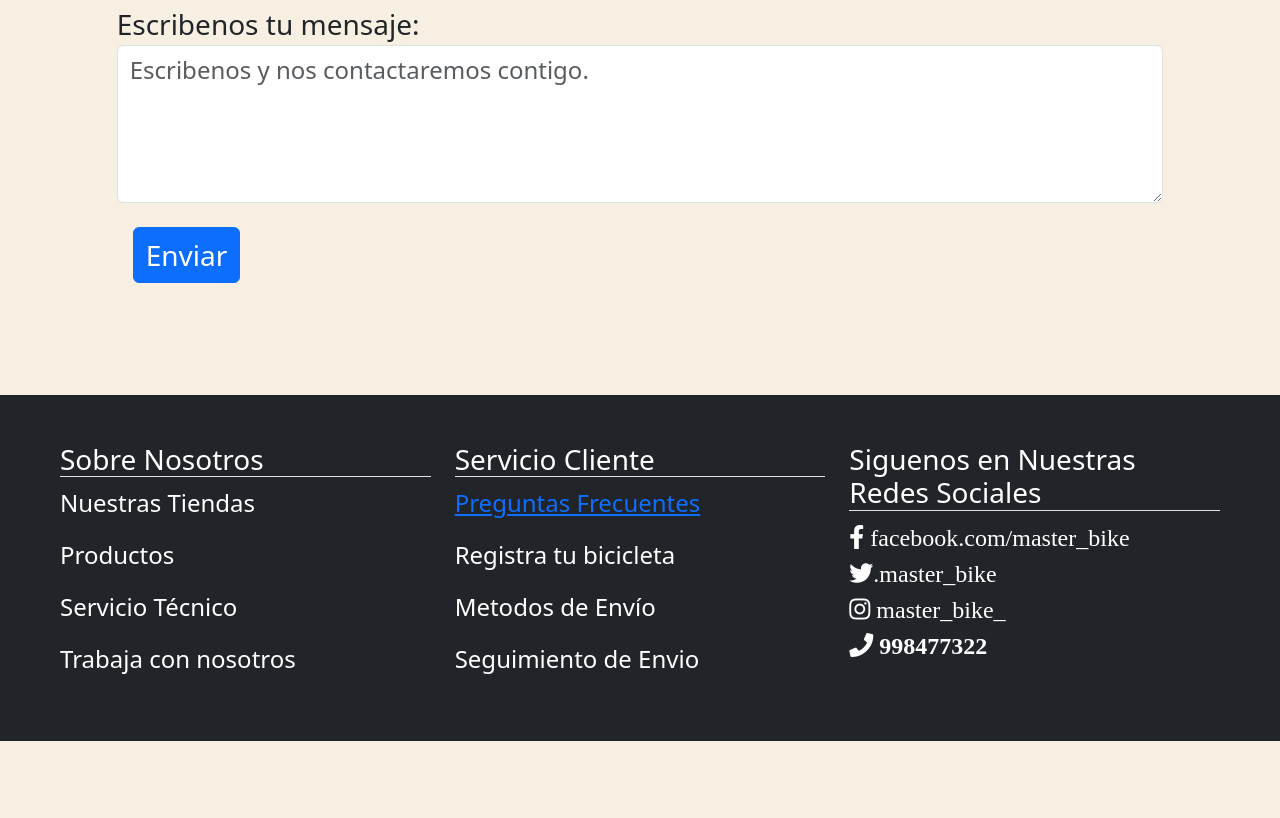
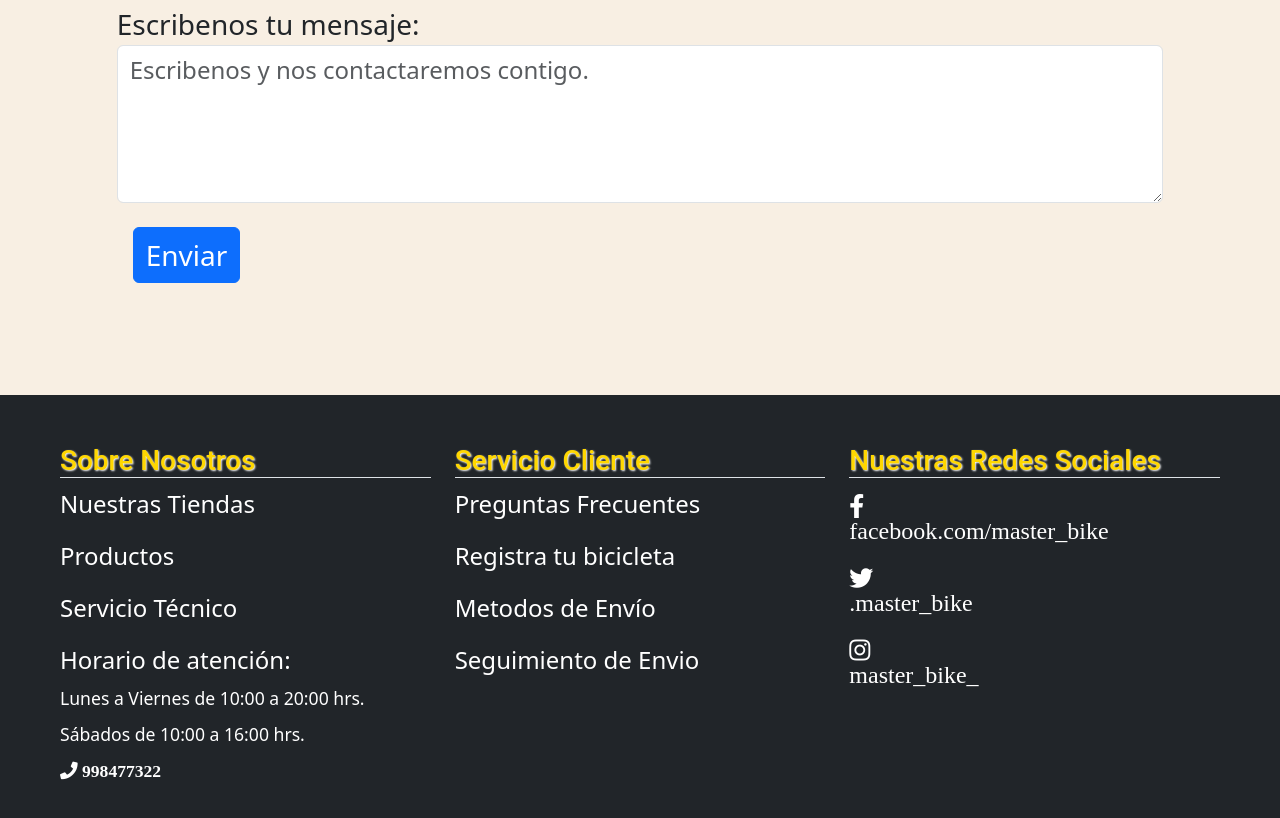
Before and after one commit to kmilo666/ProjectMasterBike, a plain HTML site: page Web/Contactanos/contactanos.html in a window 1280 px wide. Shown: the part 569-1387 px from the top of the page. Before the commit the page ends 1310 px from the top, so only its background shows below. Drawn offline with nearby package versions, Linux system fonts and the light colour scheme.

Commit message:
avance 11-04-2023

```diff
--- a/CSS/styles.css
+++ b/CSS/styles.css
@@ -56,3 +56,21 @@ text-align: justify;
     background-color: gold;
     height: 1000px;
 }
+.sombra_icono{
+    box-shadow: 1px 1px 3px white;
+}
+.footer_titles{
+    font-family: Roboto;
+    color: gold;
+    text-shadow: 1px 1px 2px white;
+}
+footer a{
+    text-decoration: none;
+    color: white;
+}
+footer a:hover{
+    color: #041bee;
+}
+footer a:visited{
+    color: #faf5ef;
+}
--- a/Web/Contactanos/contactanos.html
+++ b/Web/Contactanos/contactanos.html
@@ -100,27 +100,30 @@
     <footer class="row col mt-5 p-5 bg-dark text-white text-left">
 
       <div class="col-4 fs-4 ">
-        <h3 class="border-bottom">Sobre Nosotros</h3>
-        <p>Nuestras Tiendas</p>
-        <p>Productos</p>
-        <p>Servicio Técnico</p>
-        <p>Trabaja con nosotros</p>
+        <h3 class="border-bottom"><span class="footer_titles">Sobre Nosotros</span></h3>
+        <a href="#"><p>Nuestras Tiendas</p></a>
+        <a href="#"><p>Productos</p></a>
+        <a href="#"><p>Servicio Técnico</p></a>
+        <p>Horario de atención: <br>
+          <small style="font-size: 1.1rem;"> Lunes a Viernes de 10:00 a 20:00 hrs.
+          Sábados de 10:00 a 16:00 hrs. <br> <i class="fas fa-phone col-12 "> 998477322</i></small>
+        </p>
       </div>
 
       <div class="col-4 fs-4 ">
-        <h3 class="border-bottom">Servicio Cliente</h3>
-        <a href="/Web/Principal/index.html"><p>Preguntas Frecuentes </p> </a>
-        <p>Registra tu bicicleta</p>
-        <p>Metodos de Envío</p>
-        <p>Seguimiento de Envio</p>
+        <h3 class="border-bottom"><span class="footer_titles">Servicio Cliente</span></h3>
+        <p><a href="/Web/Principal/index.html">Preguntas Frecuentes </a> </p>
+        <a href="#"><p>Registra tu bicicleta</p></a>
+        <a href="#"><p>Metodos de Envío</p></a>
+        <a href="#"><p>Seguimiento de Envio</p></a>
       </div>
 
       <div class="col-4 fs-4 ">
-        <h3 class="border-bottom">Siguenos en Nuestras Redes Sociales</h3>
-        <i class="fab fa-facebook-f col-12"> facebook.com/master_bike</i>
-        <i class="fab fa-twitter col-12">.master_bike</i>
-        <i class="fab fa-instagram col-12">   master_bike_</i>
-        <i class="fas fa-phone col-12"> 998477322</i>
+        <h3 class="border-bottom mb-3"><span class="footer_titles"> Nuestras Redes Sociales</span></h3>
+        <i class="fab fa-facebook-f col-12 mb-4"><br> facebook.com/master_bike</i>
+        <i class="fab fa-twitter col-12 mb-4"><br>.master_bike</i>
+        <i class="fab fa-instagram col-12 mb-4"><br> master_bike_</i>
+
       </div>
 
 
```
Also changed, not shown: Web/Apartado Usuario/ayuda_contrasenia.html (added, +27 -0 lines), Img/favicon-32x32.png (added), metodos_envio.html (added), nuestras_tiendas.html (added), registro_bike.html (added), seguimiento_envio.html (added), servicio_tecnico.html (added).
